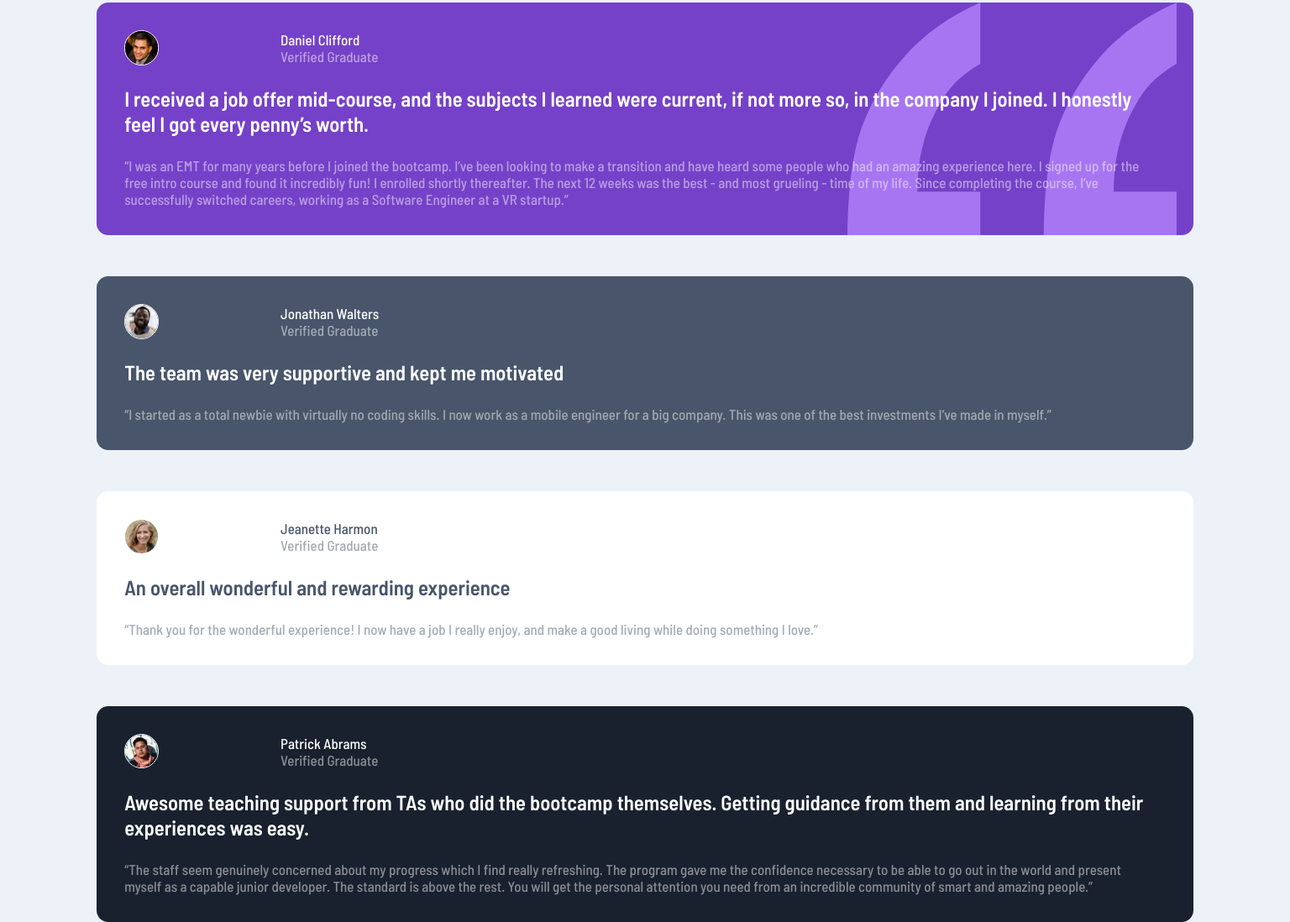
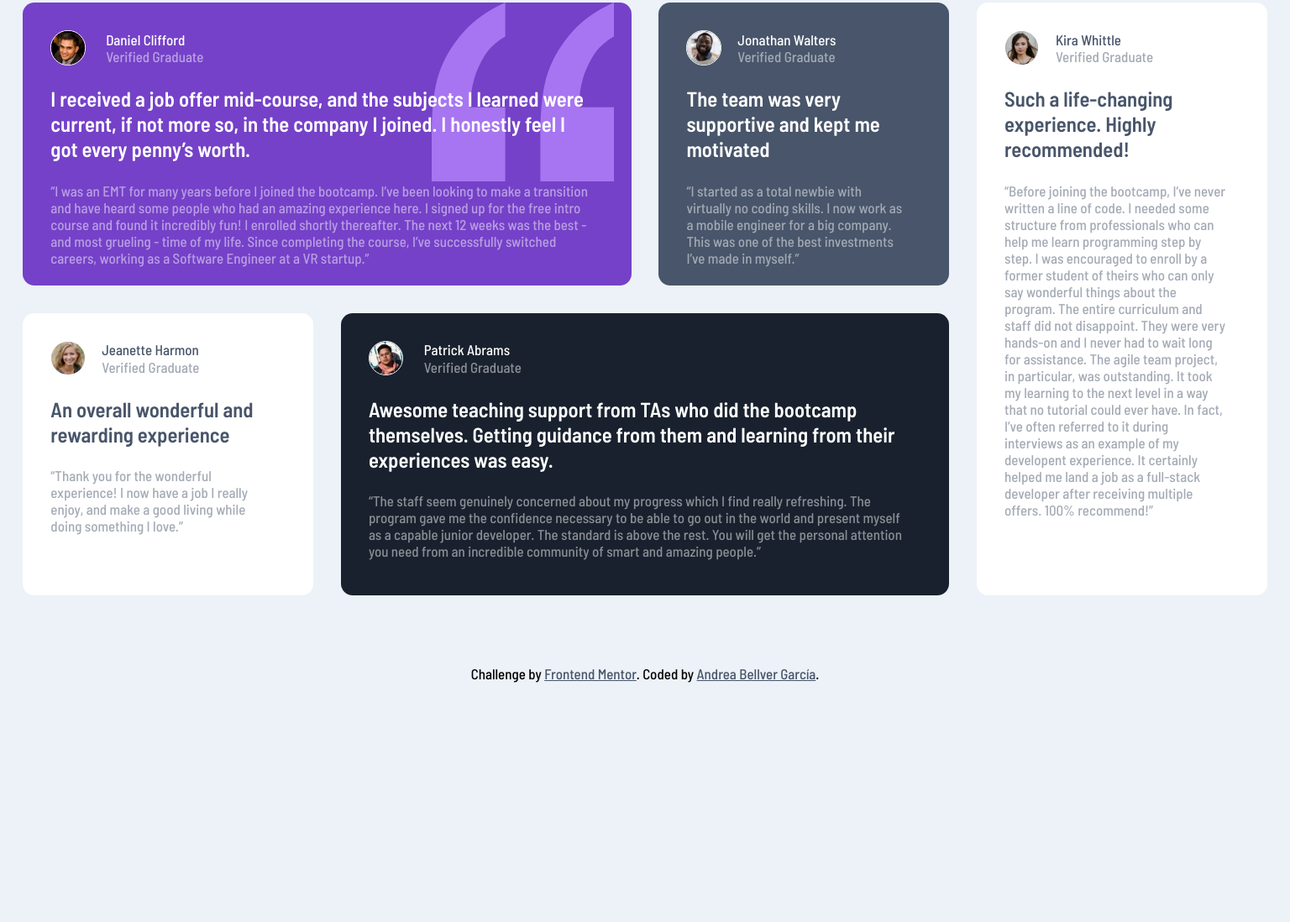
Before and after one commit to ponisworld/testimonials_grid_section, a plain HTML site: page index.html in a window 1536 px wide. Shown: the part 46-1144 px from the top of the page at 84% size. After the commit the page ends 891 px from the top, so only its background shows below. Drawn offline with Linux system fonts and the light colour scheme.

Commit message:
PC Version added

```diff
--- a/css/styles.css
+++ b/css/styles.css
@@ -19,11 +19,16 @@
     font-family: 'Barlow Semi Condensed', sans-serif;
 }
 
+html {
+    max-width: 100%;
+}
+
 body {
     max-width: 100%;
     display: flex;
     flex-direction: column;
-    justify-content: center;
+    place-content: center;
+    place-items: center;
     background-color: var(--light-grayish-blue);
 }
 
@@ -43,9 +48,10 @@ h2, h3 {
 
 section {
     display: grid;
-    grid-template-columns: 15% 85%;
+    grid-template-columns: 10% 90%;
     grid-template-rows: 1fr 1fr;
     align-items: center;
+    column-gap: 1rem;
 }
 
 section > img {
@@ -103,3 +109,58 @@ img {
     border-radius: 50%;
     border: 1px solid var(--white);
 }
+
+footer {
+    margin: 2rem auto;
+}
+
+footer a {
+    color: var(--very-dark-grayish-blue);
+}
+
+@media screen and (min-width: 1400px) {
+
+    article.testimonial {
+        width: 100%;
+        margin: 1rem auto;
+    }
+
+    main {
+        margin: 2rem auto;
+        width: 90vw;
+        justify-content: center;
+        display: grid;
+        column-gap: 2rem;
+        grid-template-columns: repeat(4, 25%);
+        grid-template-rows: 50% 50%;
+    }
+
+    .testimonial.jeanette {
+        grid-area: 2/1/3/2;
+    }
+
+    .testimonial.violet {
+        grid-area: 1/1/2/3;
+    }
+
+    .testimonial.gray {
+        grid-area: 1/3/2/4;
+    }
+
+    .testimonial.blue {
+        grid-area: 2/2/3/4;
+    }
+
+    .testimonial:last-of-type {
+        grid-area: 1/4/3/5;
+    }
+
+    .testimonial section:not(.violet section, .blue section) {
+        column-gap: 2rem;
+    }
+
+    .violet section, .blue section {
+        column-gap: 0;
+    }
+
+}
--- a/index.html
+++ b/index.html
@@ -42,7 +42,7 @@
       <p><q>I started as a total newbie with virtually no coding skills. I now work as a mobile engineer for a big company. This was one of the best investments I’ve made in myself.</q></p>
     </article>
 
-    <article class="testimonial">
+    <article class="testimonial jeanette">
       <section class="author">
         <img src="img/image-jeanette.jpg" alt="">
         <h2>Jeanette Harmon</h2>
@@ -80,9 +80,9 @@
 
   </main>
 
-  <footer class="attribution">
+  <footer>
     Challenge by <a href="https://www.frontendmentor.io?ref=challenge" target="_blank">Frontend Mentor</a>.
-    Coded by <a href="#">Your Name Here</a>.
+    Coded by <a href="https://www.linkedin.com/in/andrea-bellver-garcia/">Andrea Bellver García</a>.
   </footer>
 </body>
 
```
